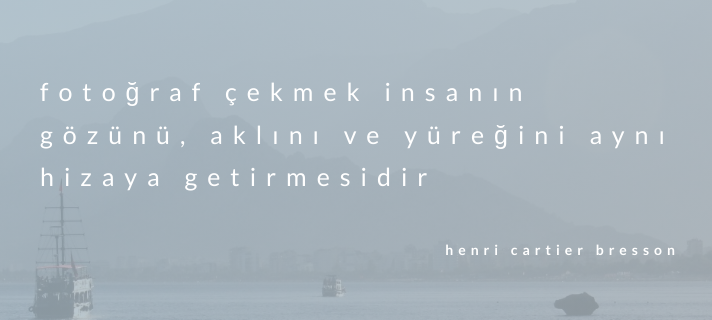
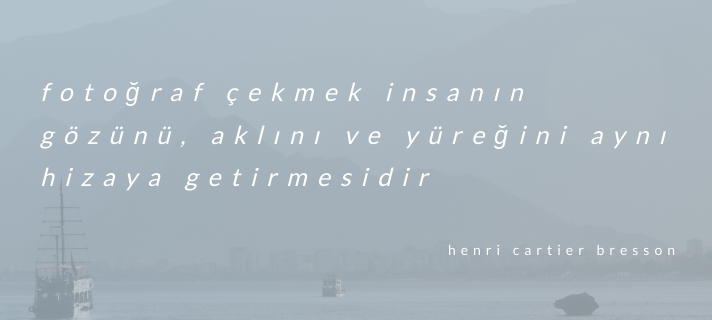
Before and after one commit to fatihay/insproject, a plain HTML site: page index.html in a window 1280 px wide. Shown: the part 154-474 px from the top of the page, 280-992 px from the left. Drawn offline with Linux system fonts and the light colour scheme.

Commit message:
bazı ufak düzeltmeler

```diff
--- a/css/style.css
+++ b/css/style.css
@@ -14,6 +14,8 @@ rgba(170, 176, 181, 0.8)
 }
 body {
   font-family: "Lato", sans-serif;
+  /* font-family: serif; */
+
   font-weight: 400;
   font-size: 16px;
   line-height: 1.7;
@@ -60,6 +62,7 @@ body {
 .heading-primary-main {
   display: block;
   font-size: 25px;
+  font-style: italic;
   font-weight: 400;
   letter-spacing: 10px;
 }
@@ -68,7 +71,7 @@ body {
   display: block;
   margin-top: 40px;
   font-size: 14px;
-  font-weight: 700;
+  font-weight: 400;
   letter-spacing: 5px;
   text-align: right;
 }
```
